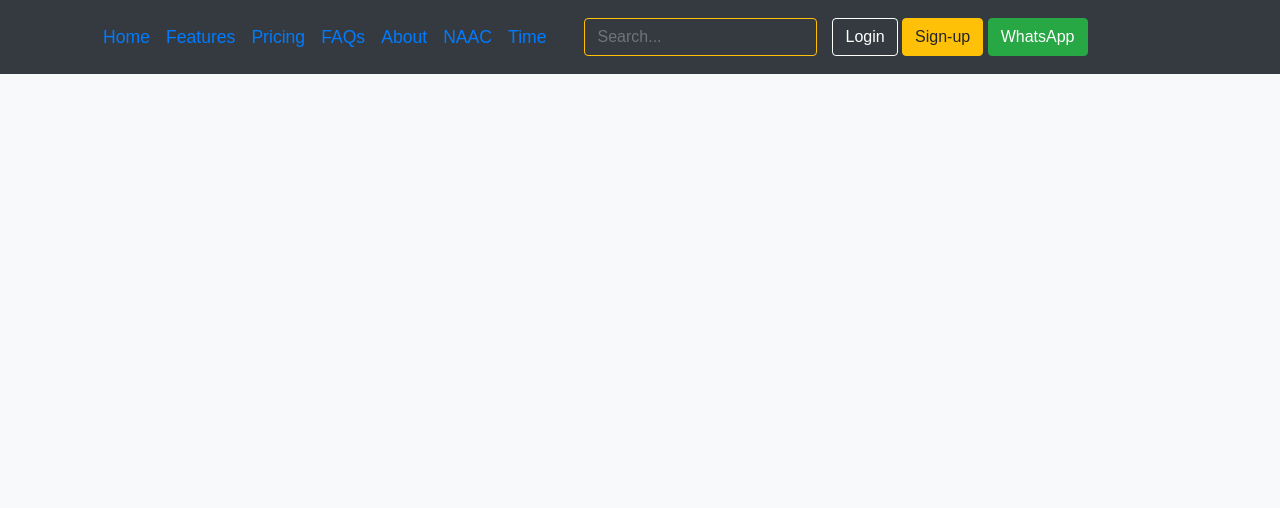
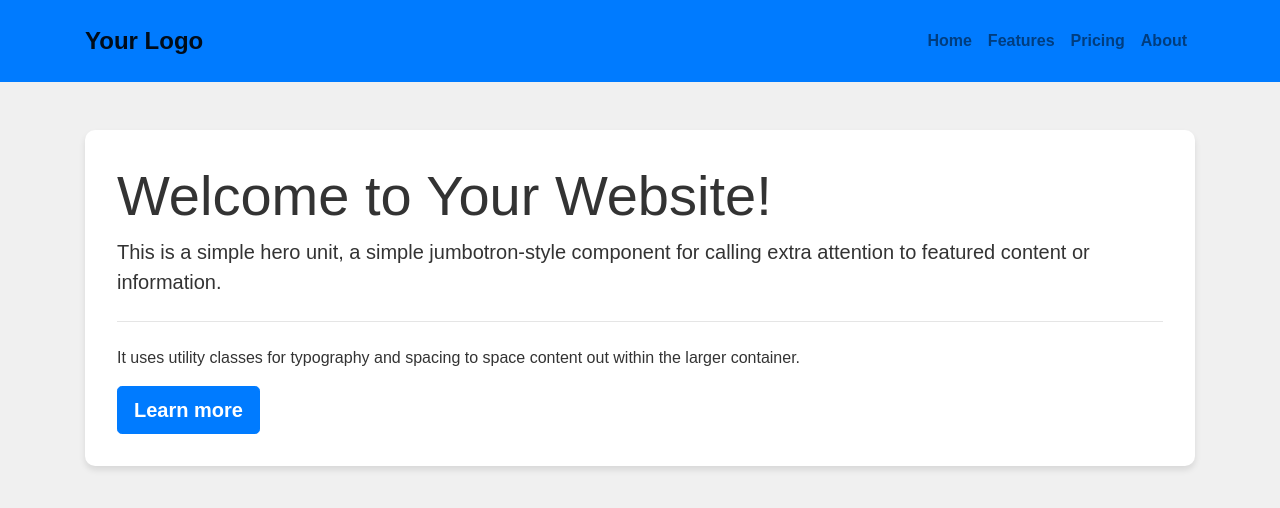
Before and after one commit to LieutenantKRISH/Krish, a plain HTML site: page INDEX.html in a window 1280 px wide. Drawn offline with nearby package versions, Linux system fonts and the light colour scheme.

Commit message:
Chabge in the main code

```diff
--- a/INDEX.html
+++ b/INDEX.html
@@ -2,138 +2,92 @@
 <html lang="en">
 
 <head>
-    <!-- Required meta tags -->
     <meta charset="utf-8">
     <meta name="viewport" content="width=device-width, initial-scale=1, shrink-to-fit=no">
-
-    <!-- Bootstrap CSS -->
+    <title>Hello, world!</title>
     <link rel="stylesheet" href="https://cdn.jsdelivr.net/npm/bootstrap@4.4.1/dist/css/bootstrap.min.css"
         integrity="sha384-Vkoo8x4CGsO3+Hhxv8T/Q5PaXtkKtu6ug5TOeNV6gBiFeWPGFN9MuhOf23Q9Ifjh"
         crossorigin="anonymous">
-
     <style>
-        /* Custom CSS */
         body {
-            background-color: #f8f9fa; /* Light gray background */
-            color: #343a40; /* Dark gray text */
+            background-color: #f0f0f0; /* Light gray background */
+            color: #333; /* Dark gray text */
             font-family: Arial, sans-serif; /* Specify font family */
         }
 
         header {
-            background-color: #212529; /* Dark background color for header */
+            background-color: #007bff; /* Blue background color for header */
+            color: #fff; /* White text color for header */
+            padding: 10px 0;
         }
 
-        .nav-link {
-            font-size: 1.1rem;
-            transition: color 0.3s ease-in-out; /* Smooth color transition */
+        .navbar-brand {
+            font-size: 1.5rem;
+            font-weight: bold;
+            color: #fff;
         }
 
-        .nav-link:hover {
-            color: #ffc107; /* Change color on hover */
+        .navbar-nav .nav-link {
+            color: #fff;
+            font-weight: bold;
         }
 
-        .form-control-dark {
-            background-color: #343a40; /* Dark background for search input */
-            color: #fff; /* Light text for search input */
-            border-color: #ffc107; /* Yellow border color */
-        }
-
-        .btn-outline-light {
-            border-color: #fff; /* White border color */
-            color: #fff; /* White text color */
-        }
-
-        .btn-outline-light:hover {
-            background-color: #fff; /* Change background color on hover */
-            color: #212529; /* Change text color on hover */
-        }
-
-        .btn-warning {
-            background-color: #ffc107; /* Yellow background for Sign-up button */
-            border-color: #ffc107; /* Yellow border color */
-        }
-
-        .btn-warning:hover {
-            background-color: #e0a800; /* Darker yellow on hover */
-            border-color: #e0a800; /* Darker yellow border on hover */
+        .jumbotron {
+            background-color: #fff;
+            padding: 2rem;
+            margin-top: 20px;
+            border-radius: 10px;
+            box-shadow: 0 4px 6px rgba(0, 0, 0, 0.1);
         }
 
         .btn-primary {
-            background-color: #007bff; /* Blue background for Payment button */
-            border-color: #007bff; /* Blue border color */
-        }
-
-        .btn-primary:hover {
-            background-color: #0056b3; /* Darker blue on hover */
-            border-color: #0056b3; /* Darker blue border on hover */
-        }
-
-        /* Additional styling */
-        .container {
-            max-width: 1200px; /* Limit container width for larger screens */
-        }
-
-        .text-white {
-            color: #fff !important; /* Force text color to white */
-        }
-
-        .text-decoration-none:hover {
-            text-decoration: none; /* Remove underline on hover for links */
-        }
-
-        .text-end {
-            text-align: right; /* Align text to the right */
-        }
-
-        .svg-icon {
-            fill: #ffc107; /* Yellow color for SVG icon */
-        }
-
-        .svg-icon:hover {
-            fill: #e0a800; /* Darker yellow color on hover */
+            background-color: #007bff; /* Blue background for button */
+            border-color: #007bff; /* Blue border color for button */
+            font-weight: bold;
         }
     </style>
-
-    <title>Hello, world!</title>
 </head>
 
 <body>
-    <header class="p-3 text-light bg-dark">
-        <div class="container">
-            <div class="d-flex flex-wrap align-items-center justify-content-center justify-content-lg-start">
-                <a href="/" class="d-flex align-items-center mb-2 mb-lg-0 text-white text-decoration-none">
-                    <svg class="bi me-2 svg-icon" width="40" height="32" role="img" aria-label="Bootstrap">
-                        <use xlink:href="#bootstrap" />
-                    </svg>
-                </a>
-
-                <ul class="nav col-12 col-lg-auto me-lg-auto mb-2 justify-content-center mb-md-0">
-                    <li><a href="#" class="nav-link px-2">Home</a></li>
-                    <li><a href="#" class="nav-link px-2">Features</a></li>
-                    <li><a href="#" class="nav-link px-2">Pricing</a></li>
-                    <li><a href="#" class="nav-link px-2">FAQs</a></li>
-                    <li><a href="#" class="nav-link px-2">About</a></li>
-                    <li><a href="#" class="nav-link px-2">NAAC</a></li>
-                    <li><a href="#" class="nav-link px-2">Time</a></li>
-                </ul>
-
-                <!-- Added input field for image URL -->
-                <form class="col-12 col-lg-auto mb-3 mb-lg-0 me-lg-3" role="search">
-                    <input type="search" class="form-control form-control-dark" placeholder="Search..."
-                        aria-label="Search">
-                </form>
-
-                <div class="text-end">
-                    <button type="button" class="btn btn-outline-light me-2">Login</button>
-                    <button type="button" class="btn btn-warning">Sign-up</button>
-                    <button type="button" class="btn btn-success">WhatsApp</button>
+    <header>
+        <nav class="navbar navbar-expand-lg navbar-light">
+            <div class="container">
+                <a class="navbar-brand" href="#">Your Logo</a>
+                <button class="navbar-toggler" type="button" data-toggle="collapse" data-target="#navbarNav"
+                    aria-controls="navbarNav" aria-expanded="false" aria-label="Toggle navigation">
+                    <span class="navbar-toggler-icon"></span>
+                </button>
+                <div class="collapse navbar-collapse" id="navbarNav">
+                    <ul class="navbar-nav ml-auto">
+                        <li class="nav-item">
+                            <a class="nav-link" href="#">Home</a>
+                        </li>
+                        <li class="nav-item">
+                            <a class="nav-link" href="#">Features</a>
+                        </li>
+                        <li class="nav-item">
+                            <a class="nav-link" href="#">Pricing</a>
+                        </li>
+                        <li class="nav-item">
+                            <a class="nav-link" href="#">About</a>
+                        </li>
+                    </ul>
                 </div>
             </div>
-        </div>
+        </nav>
     </header>
 
-    <!-- Optional JavaScript -->
-    <!-- jQuery first, then Popper.js, then Bootstrap JS -->
+    <div class="container mt-5">
+        <div class="jumbotron">
+            <h1 class="display-4">Welcome to Your Website!</h1>
+            <p class="lead">This is a simple hero unit, a simple jumbotron-style component for calling extra
+                attention to featured content or information.</p>
+            <hr class="my-4">
+            <p>It uses utility classes for typography and spacing to space content out within the larger container.</p>
+            <a class="btn btn-primary btn-lg" href="#" role="button">Learn more</a>
+        </div>
+    </div>
+
     <script src="https://code.jquery.com/jquery-3.4.1.slim.min.js"
         integrity="sha384-J6qa4849blE2+poT4WnyKhv5vZF5SrPo0iEjwBvKU7imGFAV0wwj1yYfoRSJoZ+n"
         crossorigin="anonymous"></script>
```
